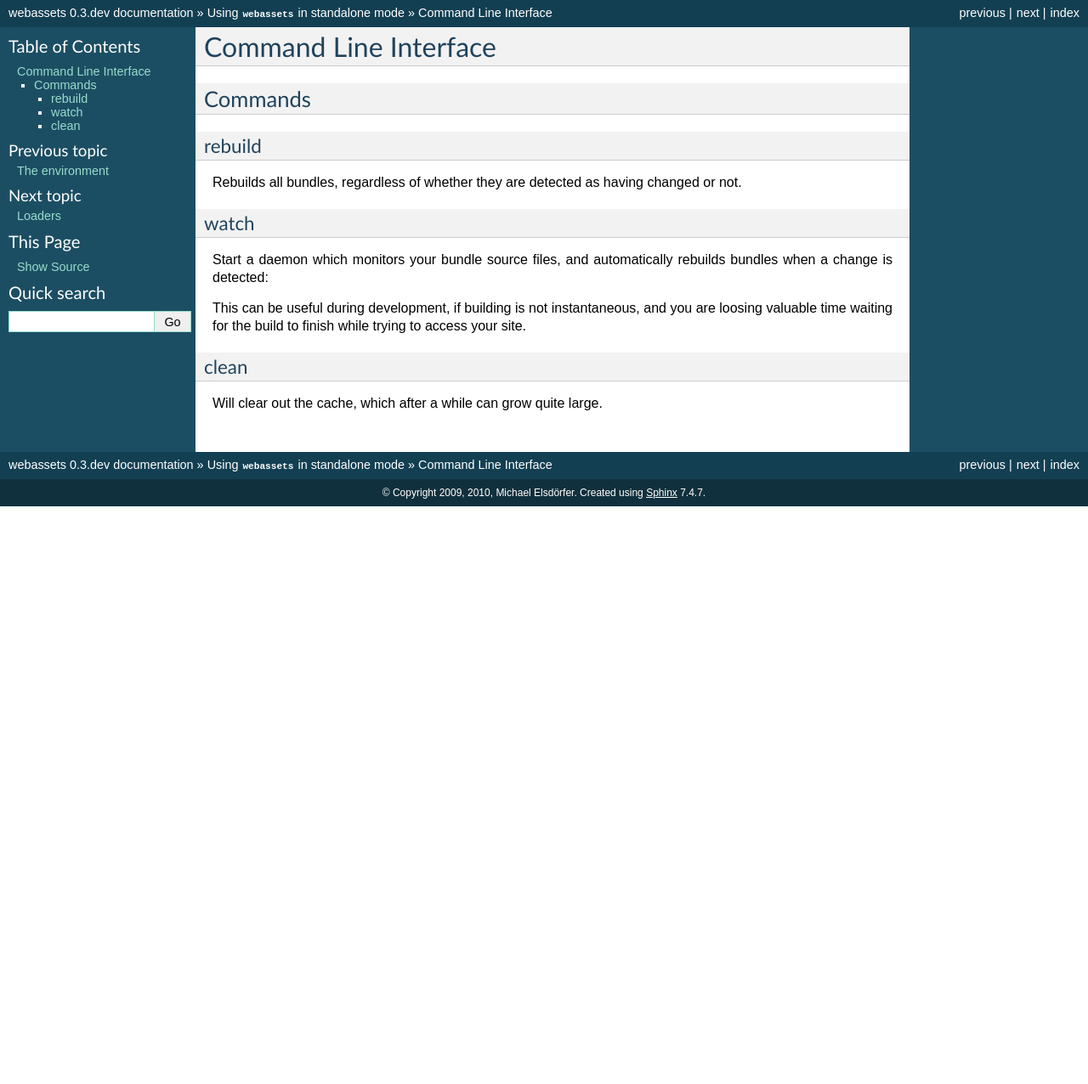
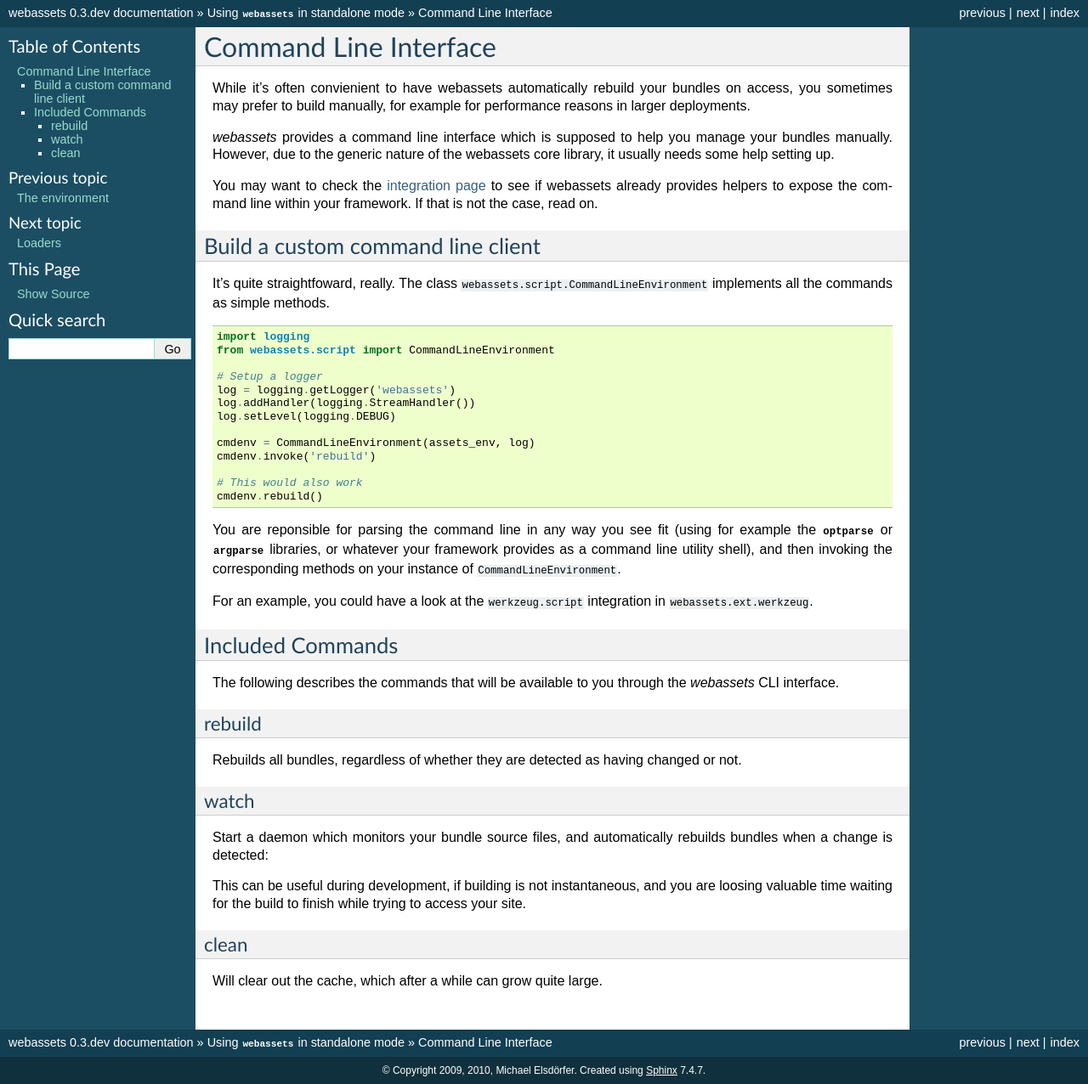
Before and after one commit to miracle2k/webassets, a Sphinx documentation site: the page built from docs/script.rst, in a window 1280 px wide. Shown: the whole page at 85% size. Built offline with Sphinx 7.4.7, drawn with Linux system fonts in a browser that asks for light colours; before the commit the page ends 900 px from its top, so only the background shows below that.

Commit message:
Explain a bit about building one's own CLI interface.

```diff
--- a/docs/script.rst
+++ b/docs/script.rst
@@ -2,12 +2,59 @@
 Command Line Interface
 ======================
 
-.. TODO: Link to the Integration page, and a page explaining how to use the interface in generic mode
+While it's often convienient to have webassets automatically rebuild
+your bundles on access, you sometimes may prefer to build manually,
+for example for performance reasons in larger deployments.
+
+*webassets* provides a command line interface which is supposed to help
+you manage your bundles manually. However, due to the generic nature of
+the webassets core library, it usually needs some help setting up.
+
+You may want to check the :doc:`integration page </integration/index>`
+to see if webassets already provides helpers to expose the command line
+within your framework. If that is not the case, read on.
 
 
---------
-Commands
---------
+----------------------------------
+Build a custom command line client
+----------------------------------
+
+It's quite straightfoward, really. The class
+``webassets.script.CommandLineEnvironment`` implements all the
+commands as simple methods.
+
+.. code-block:: python
+
+    import logging
+    from webassets.script import CommandLineEnvironment
+
+    # Setup a logger
+    log = logging.getLogger('webassets')
+    log.addHandler(logging.StreamHandler())
+    log.setLevel(logging.DEBUG)
+
+    cmdenv = CommandLineEnvironment(assets_env, log)
+    cmdenv.invoke('rebuild')
+
+    # This would also work
+    cmdenv.rebuild()
+
+
+You are reponsible for parsing the command line in any way you see fit
+(using for example the :py:mod:`optparse` or :py:mod:`argparse` libraries,
+or whatever your framework provides as a command line utility shell), and
+then invoking the corresponding methods on your instance of
+``CommandLineEnvironment``.
+
+For an example, you could have a look at the ``werkzeug.script``
+integration in ``webassets.ext.werkzeug``.
+
+-----------------
+Included Commands
+-----------------
+
+The following describes the commands that will be available to you through
+the *webassets* CLI interface.
 
 rebuild
 -------
```
